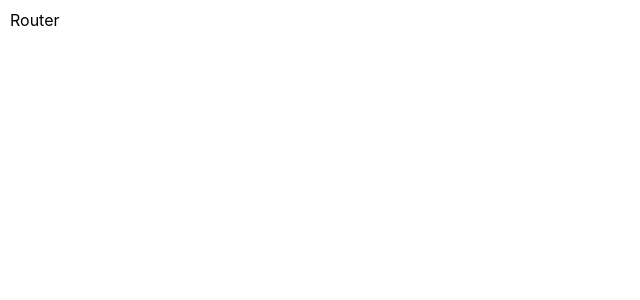
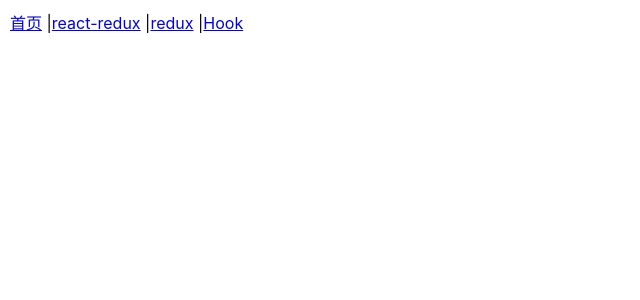
Before and after one commit to moshubai/react-study, a React (Create React App) app: page / in a window 1280 px wide. Shown: the top 300 px of the page, without its empty margins (0-640 px from the left). Built offline with nearby package versions, Linux system fonts and the light colour scheme.

Commit message:
实现router

```diff
--- a/src/x-react-router-dom/BrowserRouter.js
+++ b/src/x-react-router-dom/BrowserRouter.js
@@ -11,9 +11,7 @@ class BrowserRouter extends React.Component {
     render() {
         // const { } = this.props;
         return (
-            <React.Fragment>
-                <Router history={this.istory} children={this.props.children} />
-            </React.Fragment>
+            <Router history={this.history} children={this.props.children} />
         )
     }
 }
--- a/src/x-react-router-dom/Link.js
+++ b/src/x-react-router-dom/Link.js
@@ -1,9 +1,7 @@
 import React from 'react'
 
-export default function Link() {
+export default function Link({ to, children }) {
     return (
-        <React.Fragment>
-            Link
-        </React.Fragment>
+        <a href={to} >{children}</a>
     )
 }
--- a/src/x-react-router-dom/Route.js
+++ b/src/x-react-router-dom/Route.js
@@ -0,0 +1,12 @@
+import React from 'react'
+
+export default function Route() {
+    // console.log('====================================');
+    // console.log(this.props);
+    // console.log('====================================');
+    return (
+        <React.Fragment>
+            <a></a>
+        </React.Fragment>
+    )
+}
--- a/src/x-react-router-dom/Router.js
+++ b/src/x-react-router-dom/Router.js
@@ -1,13 +1,30 @@
 import React from 'react'
+import RouterContext from './RouterContext';
 
 class Router extends React.Component {
-    componentDidMount() { }
+    constructor(props) {
+        super(props)
+
+        this.state = {
+            location: props.history.location
+        }
+    }
+    componentDidMount() {
+
+    }
     render() {
-        const { } = this.props;
         return (
-            <React.Fragment>
-                Router
-            </React.Fragment>
+            <RouterContext.Provider
+                value={{
+                    history: this.props.history,
+                    location: this.state.location,
+                }
+                }
+            >
+                { this.props.children}
+            </RouterContext.Provider >
+
+
         )
     }
 }
--- /dev/null
+++ b/src/x-react-router-dom/RouterContext.js
@@ -0,0 +1,9 @@
+import React from 'react';
+
+const RouterContext = React.createContext()
+
+export default RouterContext
+
+// step1 创建context对象
+// step2 使用Provider 传递value
+// step3 子组件消费最近的Provider的value： useContext  Consumer contextType
```
Also changed, not shown: src/App.js (+5 -5 lines).
